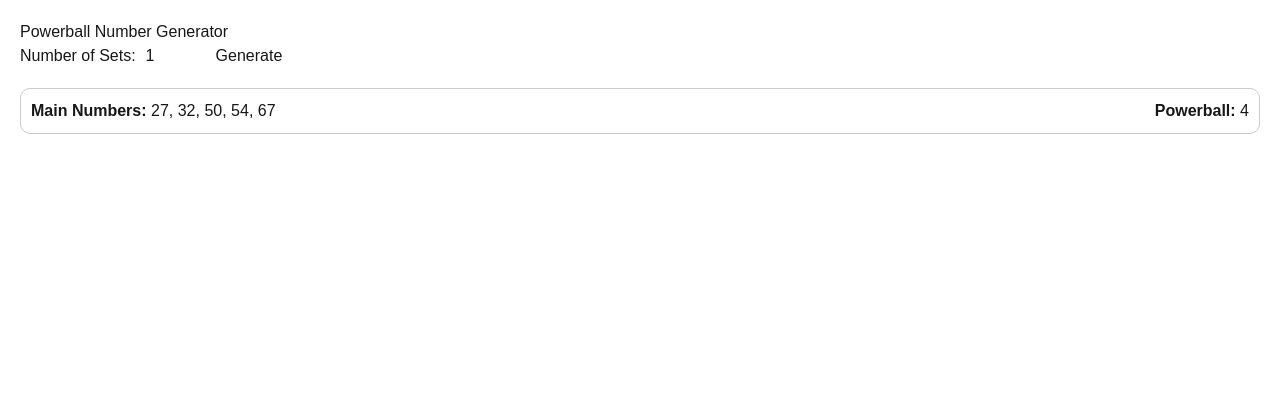
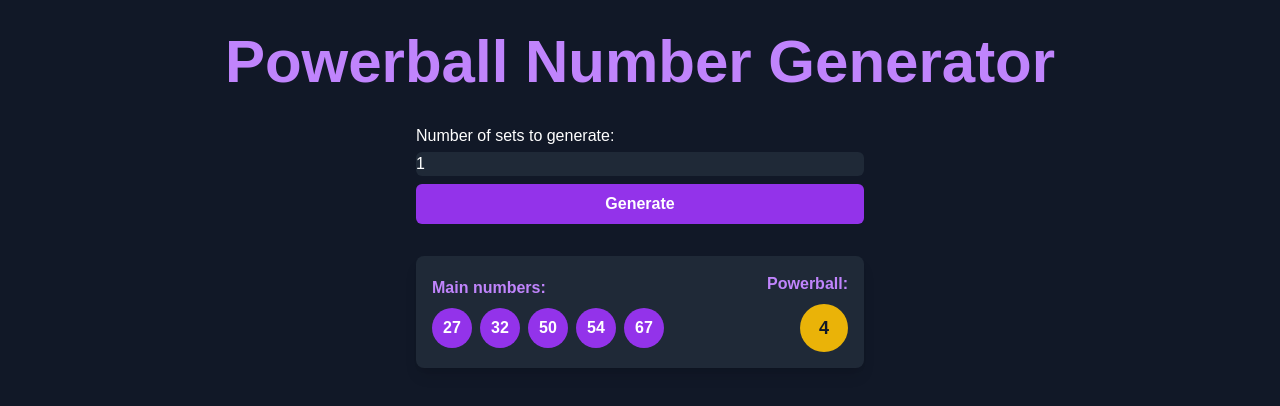
Before and after one commit to nohsangwoo/powerball-number-generator, a Next.js app: page / in a window 1280 px wide. Both pictures are taken after a click on the button "Generate". Shown: the top 406 px of the page. Built offline with nearby package versions, Linux system fonts and the light colour scheme.

Commit message:
feat: 기능 구현 완료

```diff
--- a/src/app/page.tsx
+++ b/src/app/page.tsx
@@ -1,6 +1,7 @@
 'use client'
 
 import { useState } from 'react';
+import { motion, AnimatePresence } from 'framer-motion';
 
 interface PowerballSet {
   mainNumbers: number[];
@@ -38,46 +39,77 @@ export default function PowerballGenerator() {
   };
 
   return (
-    <div style={{ padding: '20px', fontFamily: 'Arial, sans-serif' }}>
-      <h1>Powerball Number Generator</h1>
-      <div style={{ marginBottom: '20px' }}>
-        <label>
-          Number of Sets:
+    <div className="min-h-screen bg-gray-900 text-white p-4 md:p-8 flex flex-col items-center">
+      <motion.h1
+        initial={{ opacity: 0, y: -50 }}
+        animate={{ opacity: 1, y: 0 }}
+        transition={{ duration: 0.5 }}
+        className="text-4xl md:text-6xl font-bold text-center mb-8 text-purple-400"
+      >
+        Powerball Number Generator
+      </motion.h1>
+      <div className="w-full max-w-md mb-8">
+        <label className="block mb-2">
+          Number of sets to generate:
           <input
             type="number"
             value={setCount}
             onChange={(e) => setSetCount(Number(e.target.value))}
             min="1"
-            style={{ marginLeft: '10px', width: '50px' }}
+            className="mt-1 block w-full rounded-md bg-gray-800 border-gray-700 text-white focus:border-purple-500 focus:ring focus:ring-purple-500 focus:ring-opacity-50"
           />
         </label>
-        <button onClick={handleGenerate} style={{ marginLeft: '20px' }}>
+        <motion.button
+          whileHover={{ scale: 1.05 }}
+          whileTap={{ scale: 0.95 }}
+          onClick={handleGenerate}
+          className="w-full bg-purple-600 hover:bg-purple-700 text-white font-bold py-2 px-4 rounded-md transition duration-300 ease-in-out transform hover:-translate-y-1 hover:shadow-lg"
+        >
           Generate
-        </button>
+        </motion.button>
       </div>
-      <div>
+      <AnimatePresence>
         {generatedSets.map((set, index) => (
-          <div
+          <motion.div
             key={index}
-            style={{
-              border: '1px solid #ccc',
-              borderRadius: '10px',
-              padding: '10px',
-              marginBottom: '10px',
-              display: 'flex',
-              justifyContent: 'space-between',
-              alignItems: 'center',
-            }}
+            initial={{ opacity: 0, y: 50 }}
+            animate={{ opacity: 1, y: 0 }}
+            exit={{ opacity: 0, y: -50 }}
+            transition={{ duration: 0.5, delay: index * 0.1 }}
+            className="bg-gray-800 rounded-lg p-4 mb-4 shadow-lg hover:shadow-xl transition-shadow duration-300 ease-in-out w-full max-w-md"
           >
-            <div style={{ flex: 1 }}>
-              <strong>Main Numbers:</strong> {set.mainNumbers.join(', ')}
+            <div className="flex flex-wrap justify-between items-center">
+              <div className="w-full md:w-2/3 mb-2 md:mb-0">
+                <strong className="text-purple-400">Main numbers:</strong>
+                <div className="flex space-x-2 mt-2">
+                  {set.mainNumbers.map((num, idx) => (
+                    <motion.div
+                      key={idx}
+                      initial={{ scale: 0 }}
+                      animate={{ scale: 1 }}
+                      transition={{ delay: idx * 0.1, type: 'spring', stiffness: 500 }}
+                      className="w-10 h-10 rounded-full bg-purple-600 flex items-center justify-center text-white font-bold"
+                    >
+                      {num}
+                    </motion.div>
+                  ))}
+                </div>
+              </div>
+              <div className="w-full md:w-1/3 text-right">
+                <strong className="text-purple-400">Powerball:</strong>
+                <motion.div
+                  initial={{ scale: 0 }}
+                  animate={{ scale: 1 }}
+                  transition={{ delay: 0.5, type: 'spring', stiffness: 500 }}
+                  className="w-12 h-12 rounded-full bg-yellow-500 flex items-center justify-center text-gray-900 font-bold text-lg mt-2 ml-auto"
+                >
+                  {set.powerball}
+                </motion.div>
+              </div>
             </div>
-            <div style={{ flex: 0.3, textAlign: 'right' }}>
-              <strong>Powerball:</strong> {set.powerball}
-            </div>
-          </div>
+          </motion.div>
         ))}
-      </div>
+      </AnimatePresence>
     </div>
   );
 }
```
Also changed, not shown: package.json (+5 -4 lines), 1 other file (tests, documents, lock files or other folders).
